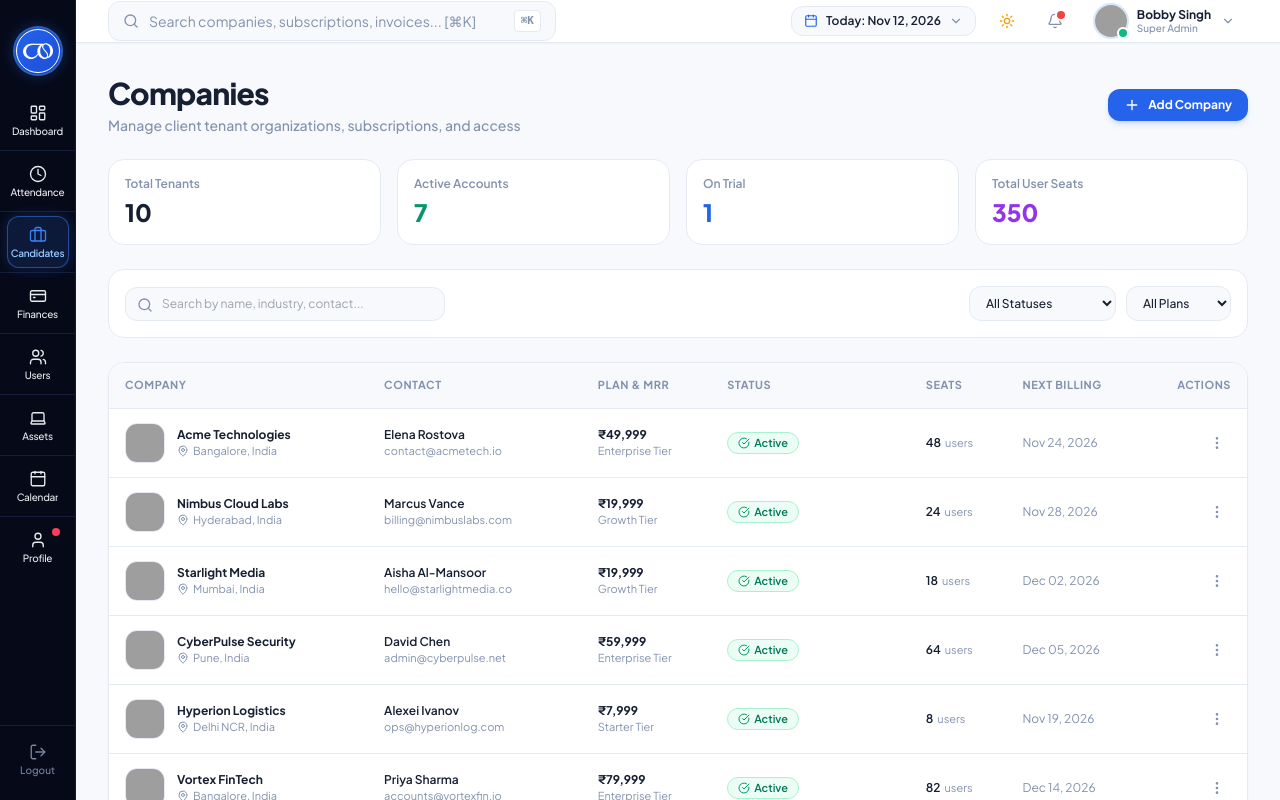
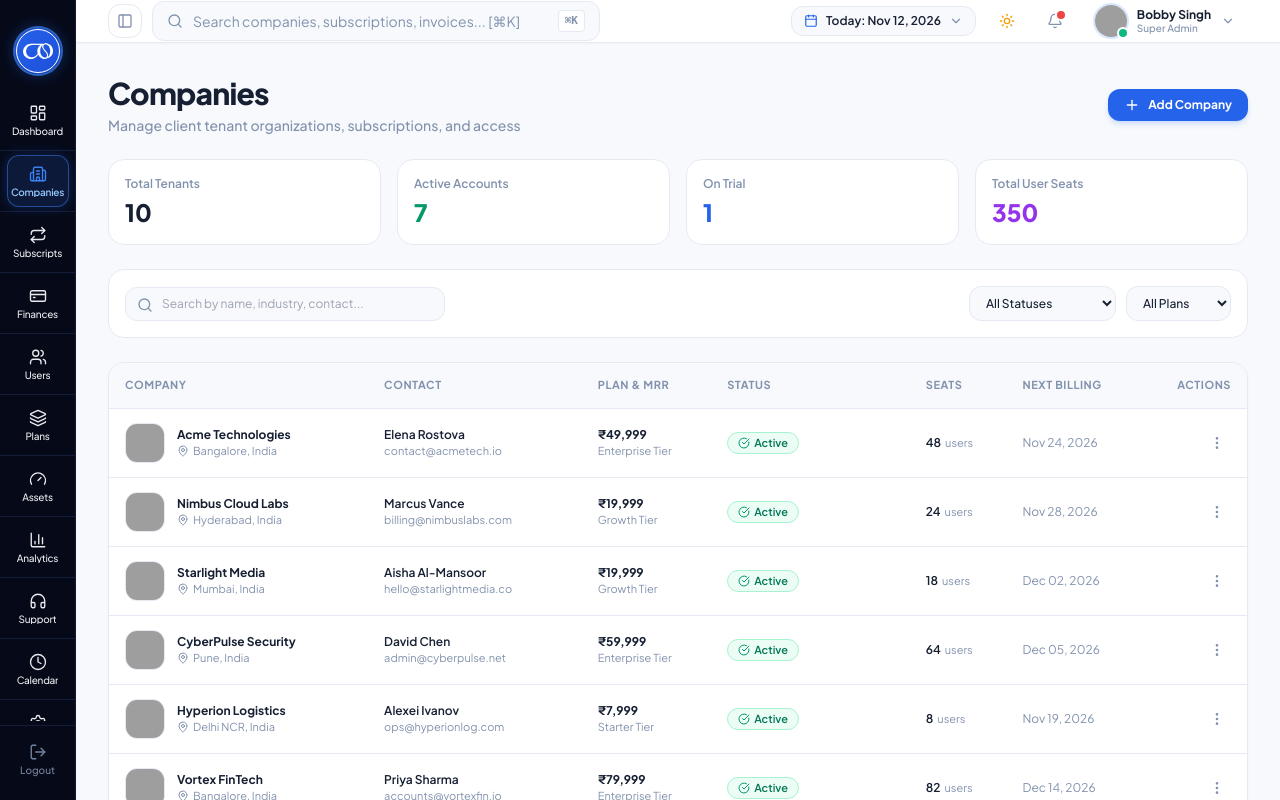
Before and after one commit to bhartijaiswal-codeflies/pulse-crm, a React (Vite) app: page /companies in a window 1280 px wide. Built offline with nearby package versions, Linux system fonts and the light colour scheme; grey boxes are pictures that could not be loaded.

Commit message:
feat: design sidebar exactly matching reference icon-rail design while keeping all current content

```diff
--- a/src/components/layout/Header.jsx
+++ b/src/components/layout/Header.jsx
@@ -91,6 +91,15 @@ export const Header = () => {
           aria-label="Open mobile menu"
         >
           <Menu className="w-5 h-5" />
+        </button>
+
+        {/* Desktop Sidebar Rail/Full Toggle */}
+        <button
+          onClick={() => setSidebarCollapsed(!sidebarCollapsed)}
+          className="hidden md:flex p-2 rounded-xl text-[#8292AD] hover:text-[#172033] hover:bg-[#F7F9FC] border border-[#E5EAF2] transition-colors"
+          title={sidebarCollapsed ? "Expand Sidebar" : "Collapse to Rail View"}
+        >
+          <PanelLeft className="w-4 h-4" />
         </button>
 
         {/* Global Search Input (matches screenshot) */}
--- a/src/components/layout/Sidebar.jsx
+++ b/src/components/layout/Sidebar.jsx
@@ -2,155 +2,99 @@ import React from 'react';
 import { NavLink, useLocation, useNavigate } from 'react-router-dom';
 import {
   LayoutDashboard,
-  Clock,
-  Briefcase,
+  Building2,
+  Repeat,
   CreditCard,
   Users,
-  Laptop,
-  Calendar,
-  User,
-  LogOut
+  Layers,
+  Gauge,
+  BarChart3,
+  Headphones,
+  Clock,
+  Settings,
+  Zap,
+  PlusCircle,
+  Sparkles,
+  LogOut,
+  User as UserIcon
 } from 'lucide-react';
 import { useApp } from '../../context/AppContext';
 
-export const SIDEBAR_ITEMS = [
-  {
-    name: 'Dashboard',
-    path: '/',
-    matchPaths: ['/'],
-    icon: LayoutDashboard,
-    hasNotification: false
-  },
-  {
-    name: 'Attendance',
-    path: '/attendance',
-    matchPaths: ['/attendance', '/activity'],
-    icon: Clock,
-    hasNotification: false
-  },
-  {
-    name: 'Candidates',
-    path: '/candidates',
-    matchPaths: ['/candidates', '/companies'],
-    icon: Briefcase,
-    hasNotification: false
-  },
-  {
-    name: 'Finances',
-    path: '/finances',
-    matchPaths: ['/finances', '/billing', '/subscriptions'],
-    icon: CreditCard,
-    hasNotification: false
-  },
-  {
-    name: 'Users',
-    path: '/users',
-    matchPaths: ['/users'],
-    icon: Users,
-    hasNotification: false
-  },
-  {
-    name: 'Assets',
-    path: '/assets',
-    matchPaths: ['/assets', '/usage', '/plans'],
-    icon: Laptop,
-    hasNotification: false
-  },
-  {
-    name: 'Calendar',
-    path: '/calendar',
-    matchPaths: ['/calendar'],
-    icon: Calendar,
-    hasNotification: false
-  },
-  {
-    name: 'Profile',
-    path: '/profile',
-    matchPaths: ['/profile', '/settings'],
-    icon: User,
-    hasNotification: true
-  }
+export const MAIN_NAV_ITEMS = [
+  { name: 'Dashboard', path: '/', icon: LayoutDashboard, short: 'Dashboard' },
+  { name: 'Companies', path: '/companies', icon: Building2, short: 'Companies' },
+  { name: 'Subscriptions', path: '/subscriptions', icon: Repeat, short: 'Subscripts' },
+  { name: 'Billing & Payments', path: '/billing', icon: CreditCard, short: 'Finances' },
+  { name: 'Users', path: '/users', icon: Users, short: 'Users' },
+  { name: 'Plans & Pricing', path: '/plans', icon: Layers, short: 'Plans' },
+  { name: 'Usage & Limits', path: '/usage', icon: Gauge, short: 'Assets' },
+  { name: 'Analytics', path: '/analytics', icon: BarChart3, short: 'Analytics' },
+  { name: 'Support Tickets', path: '/support', icon: Headphones, short: 'Support' },
+  { name: 'Activity Log', path: '/activity', icon: Clock, short: 'Calendar' },
+  { name: 'Settings', path: '/settings', icon: Settings, short: 'Settings' },
 ];
 
-export const NAV_ITEMS = SIDEBAR_ITEMS;
-export const MAIN_NAV_ITEMS = SIDEBAR_ITEMS;
+export const NAV_ITEMS = MAIN_NAV_ITEMS;
 
 export const Sidebar = () => {
-  const { showToast } = useApp();
+  const { setIsAddCompanyOpen, showToast } = useApp();
   const location = useLocation();
   const navigate = useNavigate();
 
   const handleLogout = () => {
-    showToast('Signed out of session', 'info');
-  };
-
-  const isItemActive = (item) => {
-    if (item.path === '/') {
-      return location.pathname === '/';
-    }
-    return item.matchPaths.some((p) => location.pathname.startsWith(p));
+    showToast('Signed out of Pulse CRM session', 'info');
   };
 
   return (
     <aside className="hidden md:flex flex-col items-center w-[76px] h-screen sticky top-0 py-4 select-none z-40 flex-shrink-0 justify-between overflow-hidden transition-colors duration-200 bg-[#060A18] border-r border-[#131B33]">
       <div className="flex flex-col items-center w-full flex-1 overflow-hidden">
-        {/* Top Logo Container */}
-        <div
-          onClick={() => navigate('/')}
-          className="relative group cursor-pointer pt-3 mb-4 flex-shrink-0"
-        >
+        {/* Logo Container (exact from screenshot) */}
+        <div className="relative group cursor-pointer pt-3 mb-4 flex-shrink-0">
           <div
+            onClick={() => navigate('/')}
             className="w-[46px] h-[46px] rounded-full bg-gradient-to-br from-[#2563EB] to-[#1D4ED8] flex items-center justify-center p-2 ring-2 ring-[#3B82F6]/70 shadow-[0_0_16px_rgba(37,99,235,0.45)] transition-transform duration-200 group-hover:scale-105"
             style={{ outline: 'rgb(255, 255, 255) solid 1px', outlineOffset: '-2px' }}
           >
             <img
-              src="/logo.png"
-              alt="Pulse Logo"
+              src="/pulse-logo.png"
+              alt="Pulse CRM Logo"
               className="w-full h-full object-contain brightness-0 invert"
             />
           </div>
-          {/* Tooltip */}
           <div className="absolute left-full ml-3 top-1/2 -translate-y-1/2 px-2.5 py-1 text-[11px] font-semibold rounded-md shadow-xl opacity-0 pointer-events-none group-hover:opacity-100 transition-opacity z-50 whitespace-nowrap bg-[#0D152D] text-white border border-[#1A2544]">
-            Pulse HR
+            Pulse CRM
           </div>
         </div>
 
-        {/* Navigation Items */}
+        {/* Navigation items list */}
         <nav className="flex flex-col items-center w-full overflow-y-auto no-scrollbar flex-1 py-1">
-          {SIDEBAR_ITEMS.map((item, index) => {
+          {MAIN_NAV_ITEMS.map((item) => {
             const Icon = item.icon;
-            const active = isItemActive(item);
+            const isActive = location.pathname === item.path;
 
             return (
-              <React.Fragment key={item.name}>
+              <React.Fragment key={item.path}>
                 <NavLink
                   to={item.path}
                   className={`group relative w-[62px] h-[52px] flex-shrink-0 flex flex-col items-center justify-center rounded-xl transition-all duration-150 ${
-                    active
+                    isActive
                       ? 'bg-[#0D1938] border border-blue-500/50 text-white shadow-[0_0_14px_rgba(37,99,235,0.28)]'
                       : 'text-[#76849D] hover:text-white hover:bg-[#0D152D]/80 border border-transparent'
                   }`}
                 >
-                  {/* Coral Pulsating Notification Dot for Profile */}
-                  {item.hasNotification && (
-                    <span className="absolute top-1.5 right-2 w-2 h-2 rounded-full bg-[#FF3B5B] ring-2 animate-pulse ring-[#060A18]" />
-                  )}
-
                   <Icon
                     className={`w-[18px] h-[18px] mb-1 transition-transform group-hover:scale-105 stroke-[1.8] ${
-                      active
-                        ? 'text-[#3B82F6]'
-                        : 'text-[#e8eaed] group-hover:text-white'
+                      isActive ? 'text-[#3B82F6]' : 'text-[#e8eaed] group-hover:text-white'
                     }`}
                   />
                   <span
                     className={`text-[10px] tracking-tight leading-none text-center truncate max-w-[58px] ${
-                      active
+                      isActive
                         ? 'font-semibold text-[#93C5FD]'
                         : 'font-medium text-[#e8eaed] group-hover:text-[#E2E8F0]'
                     }`}
                   >
-                    {item.name}
+                    {item.short}
                   </span>
 
                   {/* Tooltip on hover */}
@@ -160,16 +104,84 @@ export const Sidebar = () => {
                 </NavLink>
 
                 {/* 1px divider between items */}
-                {index < SIDEBAR_ITEMS.length - 1 && (
-                  <div className="w-full h-[1px] my-1 flex-shrink-0 transition-colors bg-[#141E38]" />
-                )}
+                <div className="w-full h-[1px] my-1 flex-shrink-0 transition-colors bg-[#141E38]" />
               </React.Fragment>
             );
           })}
+
+          {/* Quick Actions ⚡ (preserves Add Company, Pending Payments, Upgrade Plan) */}
+          <div className="group relative w-[62px] h-[52px] flex-shrink-0 flex flex-col items-center justify-center rounded-xl transition-all duration-150 text-[#76849D] hover:text-white hover:bg-[#0D152D]/80 border border-transparent cursor-pointer">
+            <Zap className="w-[18px] h-[18px] mb-1 transition-transform group-hover:scale-105 stroke-[1.8] text-amber-400 fill-amber-400" />
+            <span className="text-[10px] tracking-tight leading-none text-center truncate max-w-[58px] font-medium text-amber-300">
+              Quick ⚡
+            </span>
+
+            {/* Quick Actions Flyout Popover */}
+            <div className="absolute left-full ml-3 top-1/2 -translate-y-1/2 w-56 bg-[#0D152D] border border-[#1A2544] rounded-2xl shadow-2xl p-2 opacity-0 pointer-events-none group-hover:opacity-100 group-hover:pointer-events-auto transition-all z-50">
+              <div className="flex items-center gap-2 px-2.5 py-1.5 text-xs font-bold text-white border-b border-[#1A2544] mb-1">
+                <Zap className="w-3.5 h-3.5 text-amber-400 fill-amber-400" />
+                <span>Quick Actions ⚡</span>
+              </div>
+              <button
+                onClick={() => setIsAddCompanyOpen(true)}
+                className="w-full flex items-center gap-2.5 px-2.5 py-2 text-xs font-medium text-slate-300 hover:text-white hover:bg-white/[0.08] rounded-xl transition-colors text-left"
+              >
+                <PlusCircle className="w-4 h-4 text-[#3B82F6]" />
+                <span>Add Company</span>
+              </button>
+              <button
+                onClick={() => navigate('/billing')}
+                className="w-full flex items-center gap-2.5 px-2.5 py-2 text-xs font-medium text-slate-300 hover:text-white hover:bg-white/[0.08] rounded-xl transition-colors text-left"
+              >
+                <CreditCard className="w-4 h-4 text-amber-400" />
+                <span>View Pending Payments</span>
+              </button>
+              <button
+                onClick={() => navigate('/plans')}
+                className="w-full flex items-center gap-2.5 px-2.5 py-2 text-xs font-medium text-slate-300 hover:text-white hover:bg-white/[0.08] rounded-xl transition-colors text-left"
+              >
+                <Sparkles className="w-4 h-4 text-purple-400" />
+                <span>Upgrade Plan</span>
+              </button>
+            </div>
+          </div>
+
+          <div className="w-full h-[1px] my-1 flex-shrink-0 transition-colors bg-[#141E38]" />
+
+          {/* Profile Item with pulsating coral dot (exact from screenshot) */}
+          <NavLink
+            to="/settings"
+            className={`group relative w-[62px] h-[52px] flex-shrink-0 flex flex-col items-center justify-center rounded-xl transition-all duration-150 ${
+              location.pathname === '/settings'
+                ? 'bg-[#0D1938] border border-blue-500/50 text-white shadow-[0_0_14px_rgba(37,99,235,0.28)]'
+                : 'text-[#76849D] hover:text-white hover:bg-[#0D152D]/80 border border-transparent'
+            }`}
+          >
+            <span className="absolute top-1.5 right-2.5 w-2 h-2 rounded-full bg-[#FF3B5B] ring-2 ring-[#060A18] animate-pulse" />
+            <UserIcon
+              className={`w-[18px] h-[18px] mb-1 transition-transform group-hover:scale-105 stroke-[1.8] ${
+                location.pathname === '/settings'
+                  ? 'text-[#3B82F6]'
+                  : 'text-[#e8eaed] group-hover:text-white'
+              }`}
+            />
+            <span
+              className={`text-[10px] tracking-tight leading-none text-center truncate max-w-[58px] ${
+                location.pathname === '/settings'
+                  ? 'font-semibold text-[#93C5FD]'
+                  : 'font-medium text-[#e8eaed] group-hover:text-[#E2E8F0]'
+              }`}
+            >
+              Profile
+            </span>
+            <div className="absolute left-full ml-3 px-2.5 py-1 text-[11px] font-semibold rounded-md shadow-xl opacity-0 pointer-events-none group-hover:opacity-100 transition-opacity z-50 whitespace-nowrap bg-[#0D152D] text-white border border-[#1A2544]">
+              Bobby Singh • Super Admin
+            </div>
+          </NavLink>
         </nav>
       </div>
 
-      {/* Logout button at bottom */}
+      {/* Logout button at bottom (exact from screenshot) */}
       <div className="w-full px-1.5 pt-2 flex-shrink-0 mt-1 transition-colors border-t border-[#141E38]">
         <button
           onClick={handleLogout}
```
